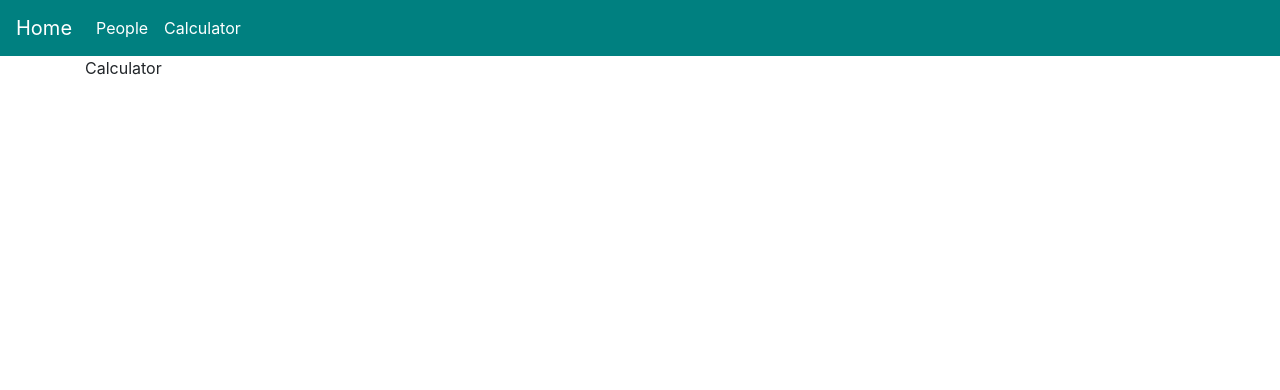
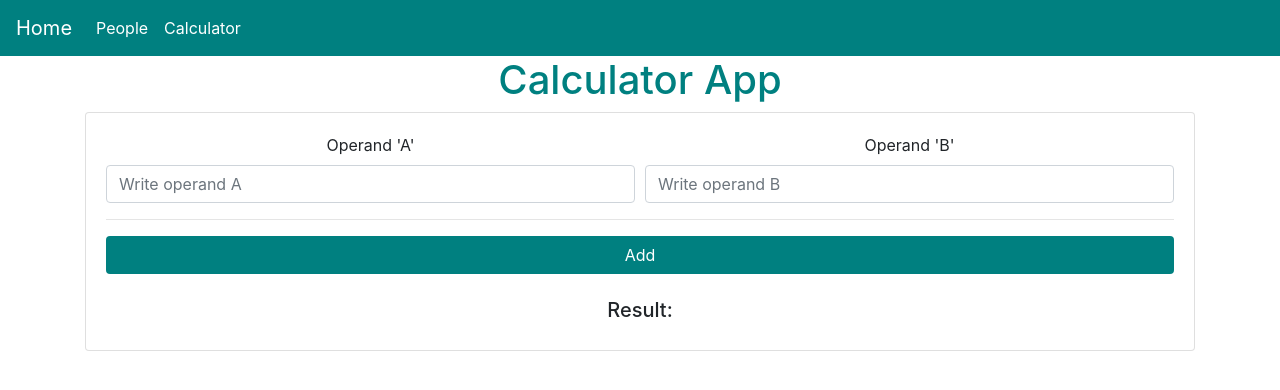
Before and after one commit to ksibaja/BasicApp, an Angular app: page /calculator in a window 1280 px wide. Shown: the top 390 px of the page. Built offline with nearby package versions, Linux system fonts and the light colour scheme.

Commit message:
calculator app 'add'

```diff
--- a/src/app/components/calculator/calculator.component.css
+++ b/src/app/components/calculator/calculator.component.css
@@ -0,0 +1,12 @@
+h1 {
+  color: teal;
+}
+
+button {
+  background-color: teal;
+  color: white;
+}
+
+button:hover {
+  color: white;
+}
--- a/src/app/components/calculator/calculator.component.html
+++ b/src/app/components/calculator/calculator.component.html
@@ -1,3 +1,26 @@
-<div class="container">
-  Calculator
+<div class="container text-center">
+  <div class="row">
+    <div class="col">
+      <h1>Calculator App</h1>
+      <div class="card">
+        <div class="card-body">
+          <div class="form-row">
+            <div class="col-md-6">
+              <label>Operand 'A'</label>
+              <input type="number" class="form-control" [(ngModel)]="num1" placeholder="Write operand A" />
+            </div>
+            <div class="col-md-6">
+              <label>Operand 'B'</label>
+              <input type="number" class="form-control" [(ngModel)]="num2" placeholder="Write operand B" />
+            </div>
+          </div>
+          <hr>
+          <button class="btn btn-block" (click)="add()">Add</button>
+          <br>
+          <h5>Result: {{ sumResult }}</h5>
+        </div>
+      </div>
+    </div>
+  </div>
+
 </div>
--- a/src/app/components/calculator/calculator.component.ts
+++ b/src/app/components/calculator/calculator.component.ts
@@ -6,10 +6,17 @@ import { Component, OnInit } from '@angular/core';
   styleUrls: ['./calculator.component.css']
 })
 export class CalculatorComponent implements OnInit {
+  sumResult: number;
+  num1: number;
+  num2: number;
 
   constructor() { }
 
   ngOnInit(): void {
   }
 
+  add(): void {
+    this.sumResult = this.num1 + this.num2;
+  }
+
 }
--- a/src/app/components/home/home.component.html
+++ b/src/app/components/home/home.component.html
@@ -1,6 +1,8 @@
 <div class="container text-center">
-  <div>
-    <h1>Welcome!!!</h1>
-    <h4>This is a basic application with some examples in angular!!!</h4>
+  <div class="row">
+    <div class="col">
+      <h1>Welcome!!!</h1>
+      <h4>This is a basic application with some examples in angular!!!</h4>
+    </div>
   </div>
 </div>
--- a/src/app/components/people/people.component.html
+++ b/src/app/components/people/people.component.html
@@ -1,7 +1,9 @@
 <div class="container text-center">
   <div class="row">
     <div class="col">
-      <h1>Hello People</h1>
+      <h1>People Management</h1>
+      <div class="card">
+        <div class="card-body">
           <label>Degree person</label>
           <input type="text" class="form-control" [(ngModel)]="titlePerson" />
           {{ titlePerson }}
@@ -16,3 +18,5 @@
         </div>
       </div>
     </div>
+  </div>
+</div>
--- a/src/app/components/people/people.component.ts
+++ b/src/app/components/people/people.component.ts
@@ -8,7 +8,7 @@ import { Component, OnInit } from '@angular/core';
 export class PeopleComponent implements OnInit {
   addPerson: boolean;
   addPersonStatus: string;
-  titlePerson = 'Ingeniero';
+  titlePerson = 'Computer Engineer';
 
   constructor() {
     this.addPerson = false;
```
Lines whose indentation alone changed are shown as unchanged.
